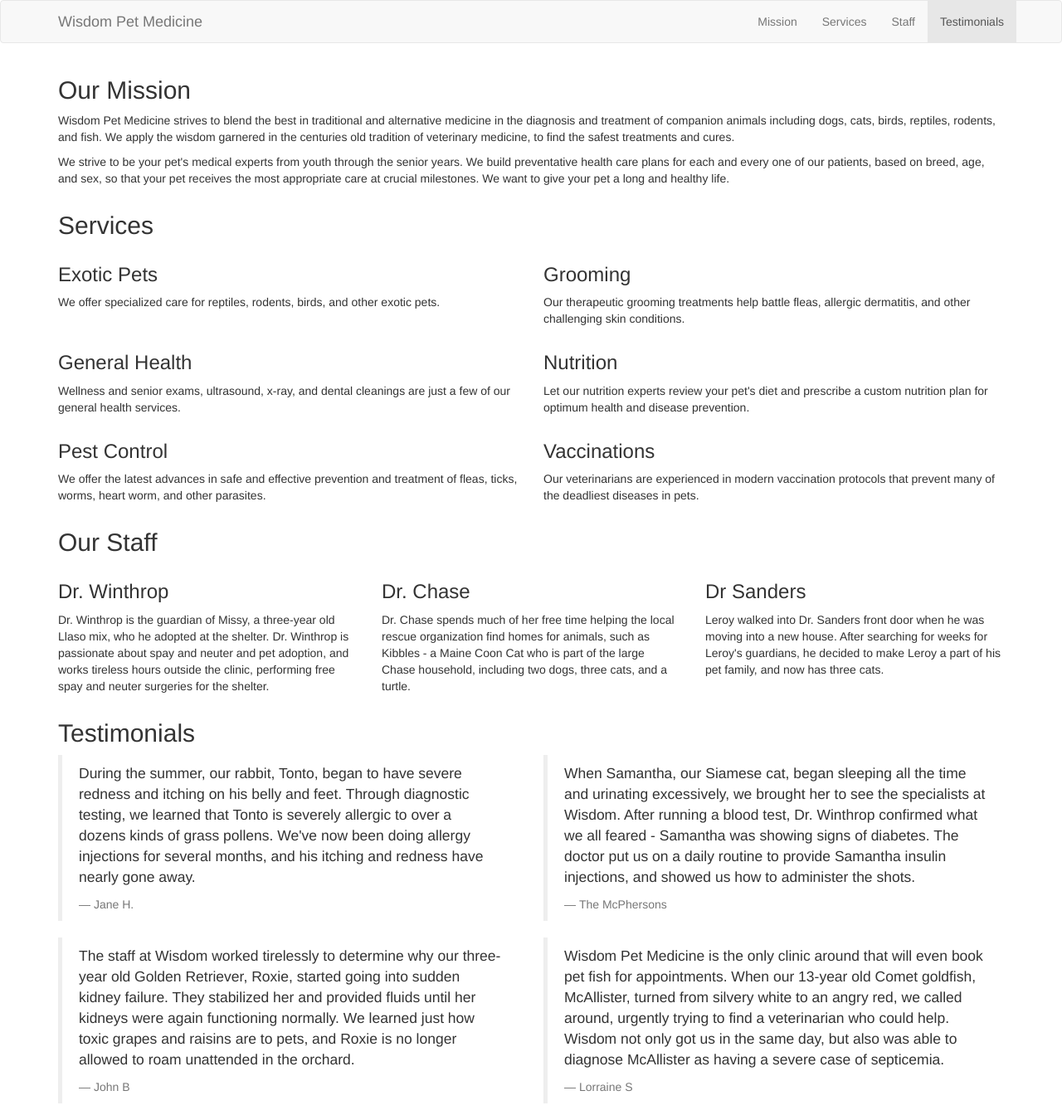
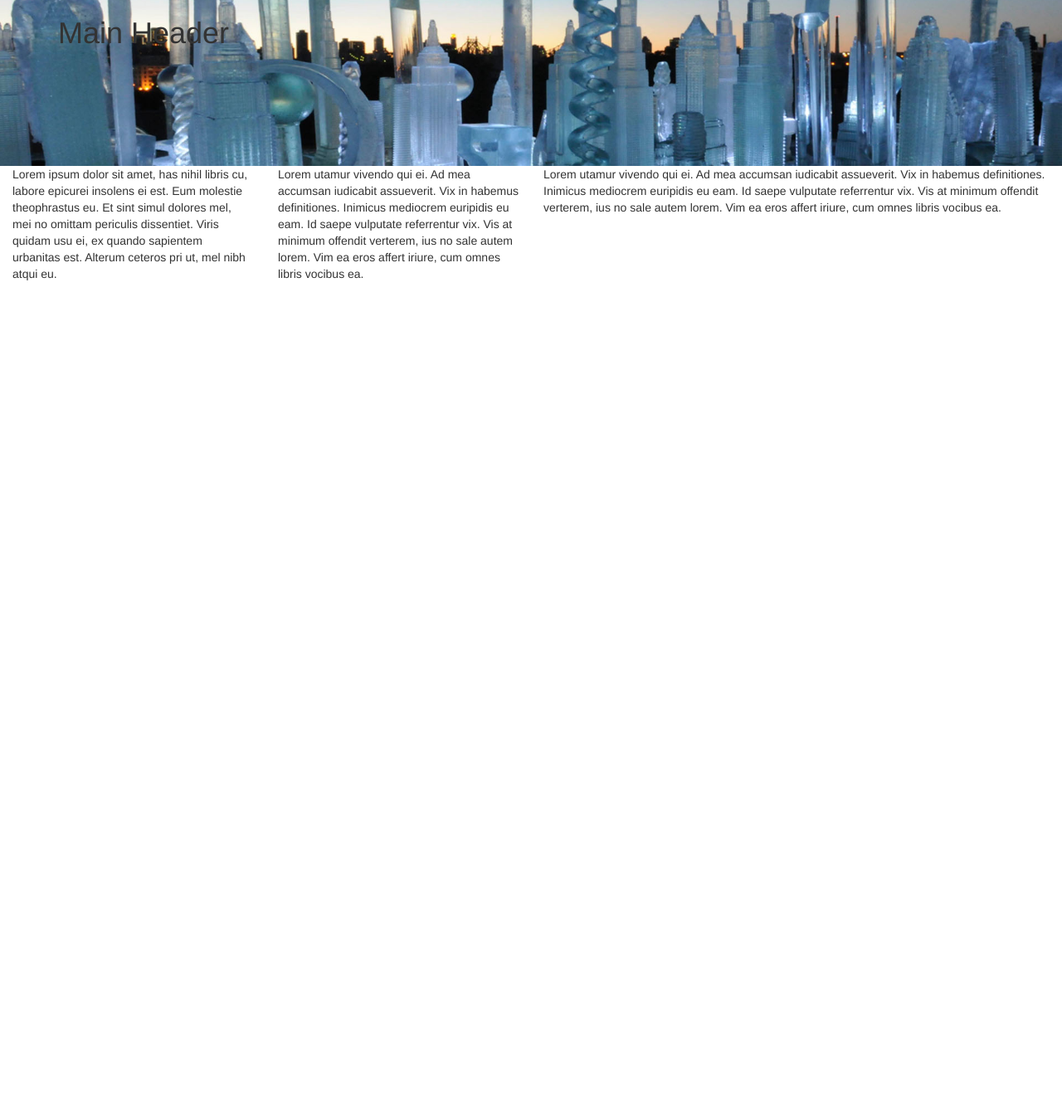
Before and after one commit to MarcoBgn/HTML-Templates, a plain HTML site: page app/index.html in a window 1280 px wide. Shown: the whole page at 83% size. After the commit the page ends 800 px from the top, so only its background shows below. Drawn offline with nearby package versions, Linux system fonts and the light colour scheme; files that its build step writes are made by us from their sources.

Commit message:
Added script.js placeholder file

```diff
--- a/app/index.html
+++ b/app/index.html
@@ -4,140 +4,40 @@
   <meta charset="UTF-8">
   <meta http-equiv="X-UA-Compatible" content="IE=edge">
   <meta name="viewport" content="width=device-width, initial-scale=1">
-  <link rel="stylesheet" href="css/bootstrap.min.css">
-  <link rel="stylesheet" href="css/styles.css">
-  <title>Bootstrap</title>
+  <link rel="stylesheet" href="../css/bootstrap.min.css">
+  <link rel="stylesheet" href="../css/styles.css">
+  <title>Bootstrap 3 Template</title>
 </head>
 <body data-spy="scroll"
   data-target=".navbar-default" data-offset="50">
 
-<header>
-  <nav class="navbar navbar-default"
-    data-spy="affix" data-offset-top="550"
-    role="navigation">
-    <div class="container">
-      <div class="navbar-header">
-        <a class="navbar-brand" href="#">Wisdom <span class="subhead">Pet Medicine</span></a>
-        </div>
-        <ul class="nav navbar-nav navbar-right">
-          <li><a href="#mission">Mission</a></li>
-          <li><a href="#services">Services</a></li>
-          <li><a href="#staff">Staff</a></li>
-          <li><a href="#testimonials">Testimonials</a></li>
-        </ul>
-    </div><!-- container -->
-  </nav>
+<header class="bgimage">
+  <div class="container">
+     <h1>Main Header</h1>
+  </div>
 </header>
 
-<div class="container">
-  <div class="row" id="mission">
-    <section class="page col-sm-12">
-      <h2>Our Mission</h2>
+<div class="container-fluid">
+  <div class="row">
+    <div class="col-md-3">
+      <p>Lorem ipsum dolor sit amet, has nihil libris cu, labore epicurei insolens ei est. Eum molestie theophrastus eu. Et sint simul dolores mel, mei no omittam periculis dissentiet. Viris quidam usu ei, ex quando sapientem urbanitas est. Alterum ceteros pri ut, mel nibh atqui eu.
+      </p>
+    </div>
+    <div class="col-md-3">
+      <p>
+Lorem utamur vivendo qui ei. Ad mea accumsan iudicabit assueverit. Vix in habemus definitiones. Inimicus mediocrem euripidis eu eam. Id saepe vulputate referrentur vix. Vis at minimum offendit verterem, ius no sale autem lorem. Vim ea eros affert iriure, cum omnes libris vocibus ea.
+      </p>
+    </div>
+    <div class="col-md-6">
+      <p>
+    Lorem utamur vivendo qui ei. Ad mea accumsan iudicabit assueverit. Vix in habemus definitiones. Inimicus mediocrem euripidis eu eam. Id saepe vulputate referrentur vix. Vis at minimum offendit verterem, ius no sale autem lorem. Vim ea eros affert iriure, cum omnes libris vocibus ea.
+      </p>
+    </div>
+  </div> <!-- row -->
+</div>
 
-      <p>Wisdom Pet Medicine strives to blend the best in traditional and alternative medicine in the diagnosis and treatment of companion animals including dogs, cats, birds, reptiles, rodents, and fish. We apply the wisdom garnered in the centuries old tradition of veterinary medicine, to find the safest treatments and&nbsp;cures.</p>
-
-      <p>We strive to be your pet's medical experts from youth through the senior years. We build preventative health care plans for each and every one of our patients, based on breed, age, and sex, so that your pet receives the most appropriate care at crucial milestones. We want to give your pet a long and healthy&nbsp;life.</p>
-    </section>
-  </div>
-
-  <div class="row" id="services">
-    <section class="page col-sm-12">
-      <h2>Services</h2>
-      <div class="row">
-        <section class="col-sm-6">
-          <h3>Exotic Pets</h3>
-          <p>We offer specialized care for reptiles, rodents, birds, and other exotic pets.</p>
-        </section>
-        <section class="col-sm-6">
-          <h3>Grooming</h3>
-          <p>Our therapeutic grooming treatments help battle fleas, allergic dermatitis, and other challenging skin conditions.</p>
-        </section>
-      </div>
-      <div class="row">
-        <section class="col-sm-6">
-          <h3>General Health</h3>
-          <p>Wellness and senior exams, ultrasound, x-ray, and dental cleanings are just a few of our general health services.</p>
-        </section>
-        <section class="col-sm-6">
-          <h3>Nutrition</h3>
-          <p>Let our nutrition experts review your pet's diet and prescribe a custom nutrition plan for optimum health and disease prevention.</p>
-        </section>
-      </div>
-      <div class="row">
-        <section class="col-sm-6">
-          <h3>Pest Control</h3>
-          <p>We offer the latest advances in safe and effective prevention and treatment of fleas, ticks, worms, heart worm, and other parasites.</p>
-        </section>
-        <section class="col-sm-6">
-          <h3>Vaccinations</h3>
-          <p>Our veterinarians are experienced in modern vaccination protocols that prevent many of the deadliest diseases in pets.</p>
-        </section>
-      </div>
-    </section>
-  </div>
-
-  <div class="row">
-    <section id="staff" class="page col-sm-12">
-      <h2>Our Staff</h2>
-      <div class="row">
-        <section class="col-sm-4">
-          <h3>Dr. Winthrop</h3>
-          <p>Dr. Winthrop is the guardian of Missy, a three-year old Llaso mix, who he adopted at the shelter. Dr. Winthrop is passionate about spay and neuter and pet adoption, and works tireless hours outside the clinic, performing free spay and neuter surgeries for the shelter.</p>
-        </section>
-        <section class="col-sm-4">
-          <h3>Dr. Chase</h3>
-          <p>Dr. Chase spends much of her free time helping the local rescue organization find homes for animals, such as Kibbles - a Maine Coon Cat who is part of the large Chase household, including two dogs, three cats, and a turtle.</p>
-        </section>
-        <section class="col-sm-4">
-          <h3>Dr Sanders</h3>
-          <p>Leroy walked into Dr. Sanders front door when he was moving into a new house. After searching for weeks for Leroy's guardians, he decided to make Leroy a part of his pet family, and now has three cats.</p>
-        </section>
-      </div>
-    </section>
-  </div>
-
-  <div class="row">
-    <section id="testimonials" class="page col-sm-12">
-      <h2>Testimonials</h2>
-      <div class="row">
-        <section class="col-sm-6">
-          <blockquote>
-          <p>During the summer, our rabbit, Tonto, began to have severe redness and itching on his belly and feet. Through diagnostic testing, we learned that Tonto is severely allergic to over a dozens kinds of grass pollens. We've now been doing allergy injections for several months, and his itching and redness have nearly gone away.</p>
-          <footer>Jane H.</footer>
-          </blockquote>
-        </section>
-        <section class="col-sm-6">
-          <blockquote>
-            <p>When Samantha, our Siamese cat, began sleeping all the time and urinating excessively, we brought her to see the specialists at Wisdom. After running a blood test, Dr. Winthrop confirmed what we all feared - Samantha was showing signs of diabetes. The doctor put us on a daily routine to provide Samantha insulin injections, and showed us how to administer the shots.</p>
-            <footer>The McPhersons</footer>
-          </blockquote>
-        </section>
-      </div>
-      <div class="row">
-        <section class="col-sm-6">
-          <blockquote>
-            <p>The staff at Wisdom worked tirelessly to determine why our three-year old Golden Retriever, Roxie, started going into sudden kidney failure. They stabilized her and provided fluids until her kidneys were again functioning normally. We learned just how toxic grapes and raisins are to pets, and Roxie is no longer allowed to roam unattended in the orchard.</p>
-            <footer>John B</footer>
-          </blockquote>
-        </section>
-        <section class="col-sm-6">
-          <blockquote>
-            <p>Wisdom Pet Medicine is the only clinic around that will even book pet fish for appointments. When our 13-year old Comet goldfish, McAllister, turned from silvery white to an angry red, we called around, urgently trying to find a veterinarian who could help. Wisdom not only got us in the same day, but also was able to diagnose McAllister as having a severe case of septicemia.</p>
-            <footer>Lorraine S</footer>
-          </blockquote>
-        </section>
-      </div>
-    </section>
-  </div>
-
-
-    </section>
-  </div><!-- row -->
-</div><!-- content container -->
-
-
-<script src="js/jquery-2.2.4.min.js"></script>
-<script src="js/bootstrap.min.js"></script>
-<script src="js/script.js"></script>
+<script src="../js/jquery-2.2.4.min.js"></script>
+<script src="../js/bootstrap.min.js"></script>
+<script src="../js/script.js"></script>
 </body>
 </html>
--- /dev/null
+++ b/css/styles.css
@@ -0,0 +1,6 @@
+.bgimage {
+  background-image: url('../images/glass_city.jpg');
+  background-position: center center;
+  background-size: cover;
+  height: 200px;
+}
--- /dev/null
+++ b/js/script.js
@@ -0,0 +1 @@
+//placeholder
```
Also changed, not shown: images/glass_city.jpg (added).
